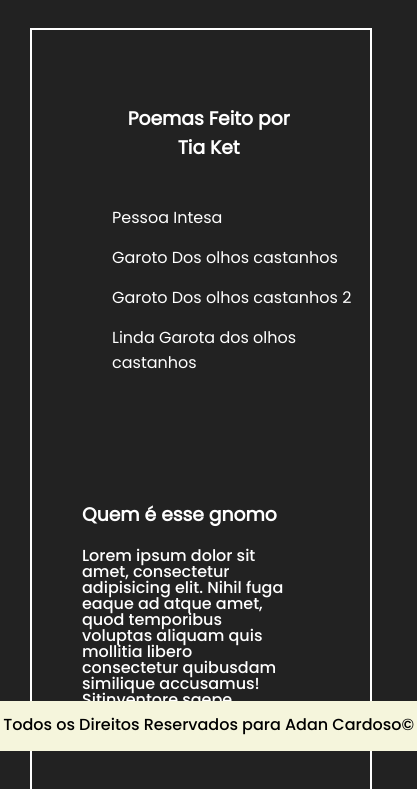
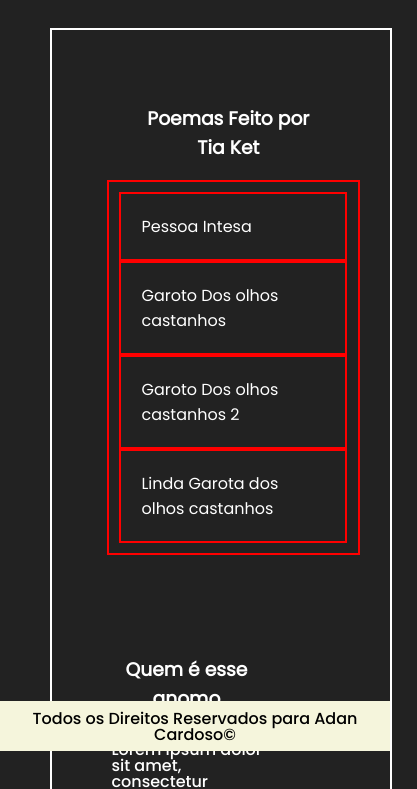
Before and after one commit to adancard/online, a plain HTML site: page tiaket/index.html in a window 390 px wide. Shown: the part 93-882 px from the top of the page, 417 px wide, since content can reach past the window. Drawn offline with Linux system fonts and the light colour scheme.

Commit message:
Add files via upload

```diff
--- a/tiaket/css/estilo.css
+++ b/tiaket/css/estilo.css
@@ -117,7 +117,7 @@ p{
 
 .container2{
     /* border: solid green 2px; */
-    width: 49%;
+    width: 100%;
     margin: auto;
 
 }
@@ -141,7 +141,7 @@ p{
 
     }
 
-    nav, article{
+    nav{
 
         flex-direction: column;
         width: 70%;
@@ -152,22 +152,41 @@ p{
     section{
 
         flex-direction: column;
-        width: 96%;
+        width: 110%;
+        display: flex;
+        height: 1000px;
+
 
     }
 
     nav ul{
 
+        border: solid red 2px;
         text-align: left;
-        width: 140%;
 
     }
 
+    nav li{
+
+        border: solid red 2px;
+        margin: auto;
+        padding: 20px;
+        width: 80%;
+        text-align: left;
+        display: flex;
+
+
+    }
+
+
     p{
 
+        /* border: solid red 2px; */
         text-align: left;
-        /* border: solid red 2px;   */
-        width: 150%;
+        width: 80%;
+        margin: auto;
+        padding: 10px;
+
 
     }
 
@@ -189,8 +208,39 @@ p{
 
     footer{
 
-        width: 107%;
+        text-align: center;
+        background: beige;
+        color: black;
+        width: 100%;
+        height: 50px;
+        position: absolute;
+        bottom: 0;
+        left: 0;
+        display: flex;
 
     }
 
+    body{
+
+        /* border: solid red 2px; */
+        width: 90%;
+        overflow-x: hidden;
+        box-sizing: border-box;
+
+    }
+
+    article{
+
+        text-align: center;
+
+
+    }
+
+    .titulo{
+
+        text-align: right;
+
+    }
+
+
 }
--- a/tiaket/index.html
+++ b/tiaket/index.html
@@ -15,7 +15,7 @@
 
 <body>
 
-    <header>
+    <header class="titulo">
 
         <h1>Poemas da Tia Ket</h1>
 
```
